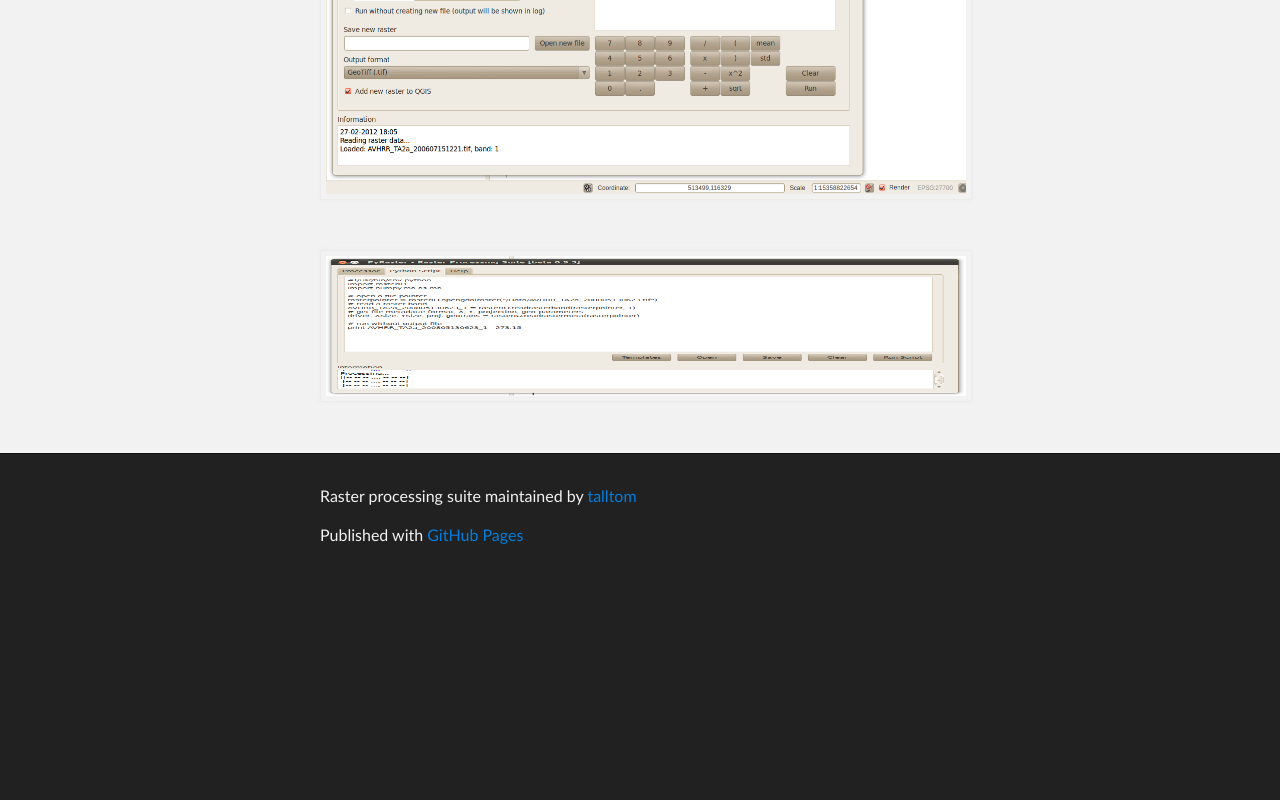
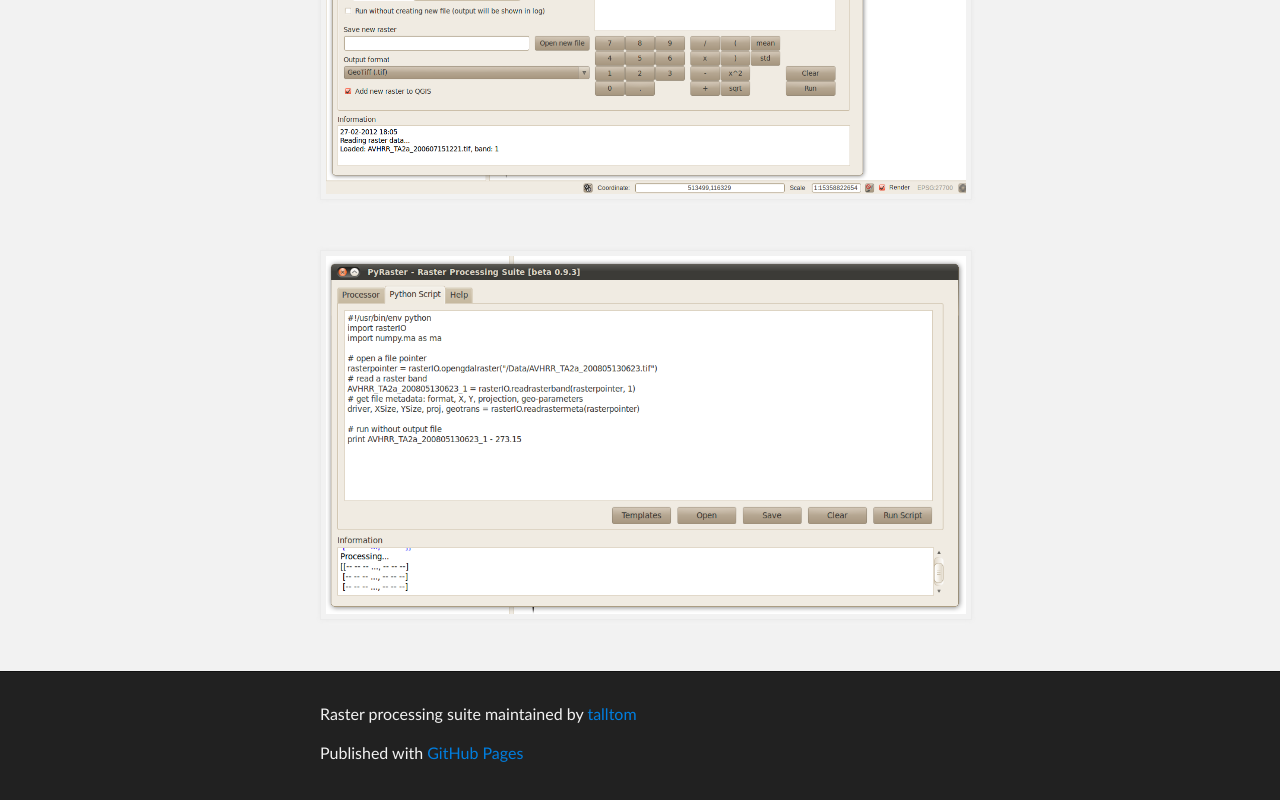
Before and after one commit to tomasholderness/Raster-Processing-Suite, a plain HTML site: page index.html in a window 1280 px wide. Shown: the part 707-1507 px from the top of the page. Before the commit the page ends 1289 px from the top, so only its background shows below. Drawn offline with Linux system fonts and the light colour scheme.

Commit message:
Formatting images.

```diff
--- a/index.html
+++ b/index.html
@@ -35,7 +35,7 @@
          <p>
          <a href="images/rps_ss_2.png"><IMG BORDER=0 SRC="images/rps_ss_2.png"></a>
          &nbsp;
-         <a href="images/rps_ss_3.png"><IMG BORDER=0 HEIGHT=140 WIDTH=250 SRC="images/rps_ss_3.png"></a>
+         <a href="images/rps_ss_3.png"><IMG BORDER=0 SRC="images/rps_ss_3.png"></a>
          </p>
       </section>
     </div>
```
